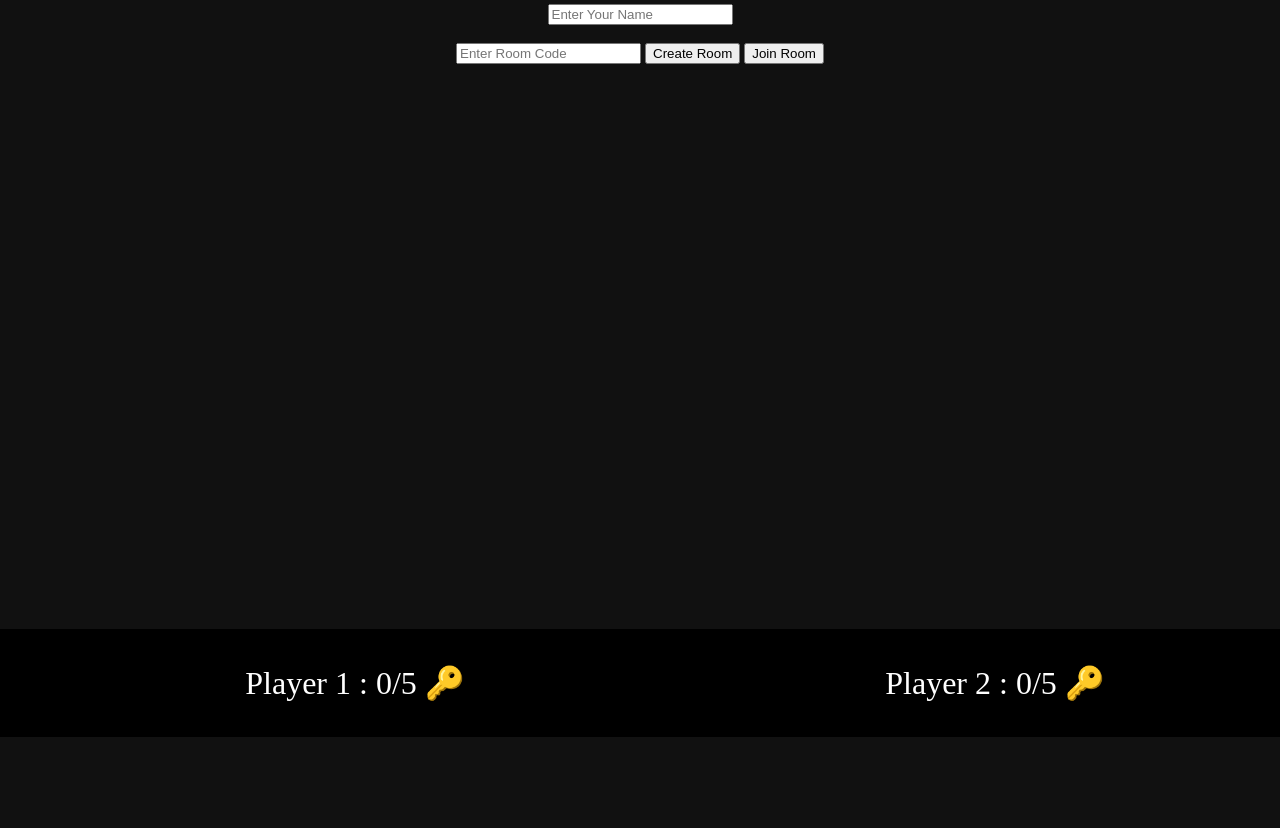
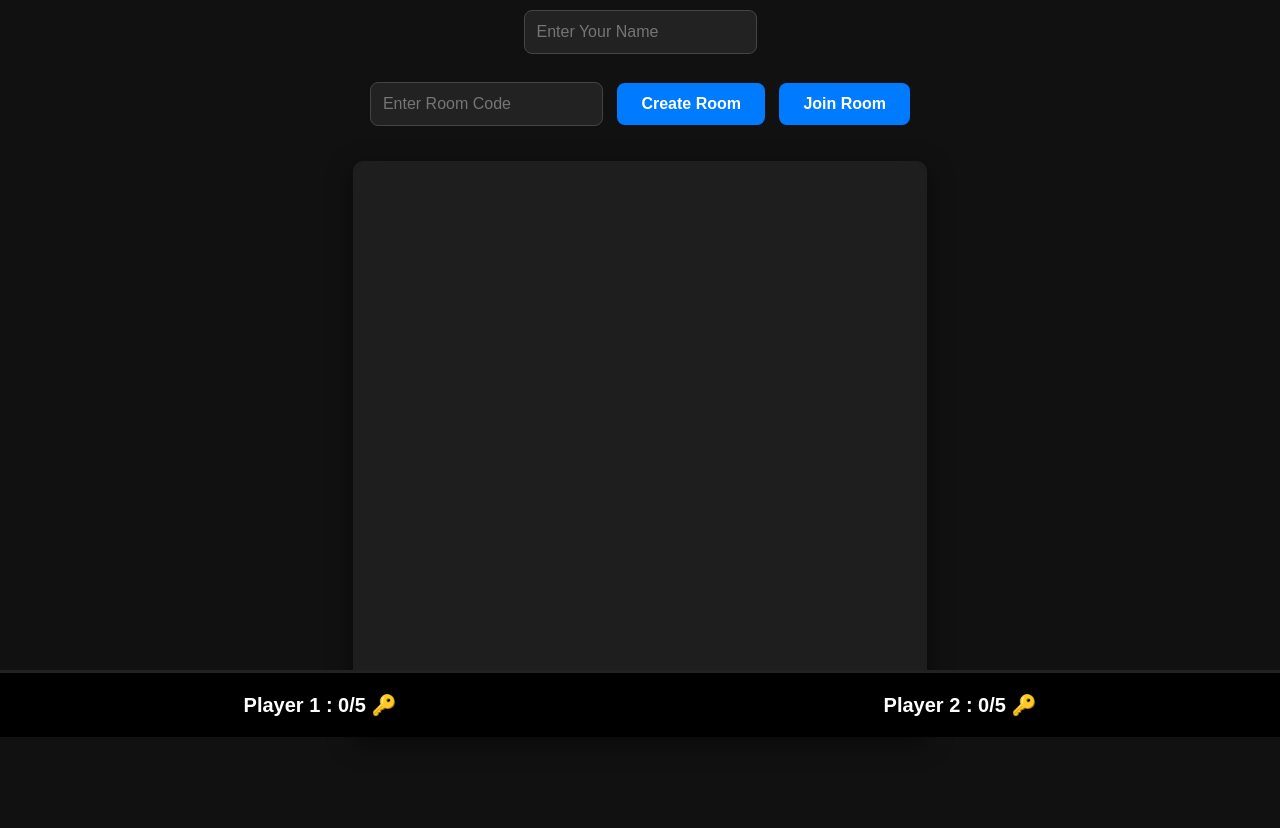
Before and after one commit to hihellosachin/CoupleGames, a plain HTML site: page multi.html in a window 1280 px wide. Shown: the part 63-891 px from the top of the page. Before the commit the page ends 800 px from the top, so only its background shows below. Drawn offline with Linux system fonts and the light colour scheme; files that its build step writes are made by us from their sources; files whose address does not match are found by name.

Commit message:
Update multi.css

```diff
--- a/multiplayer/multi.css
+++ b/multiplayer/multi.css
@@ -1,45 +1,79 @@
-body{
-background:#111;
-color:white;
-text-align:center;
-padding-bottom:120px;
+/* Full multi.css File */
+body {
+    background: #111;
+    color: white;
+    text-align: center;
+    padding-bottom: 140px;
+    font-family: sans-serif;
+    margin: 0;
 }
 
-#grid{
-display:grid;
-grid-template-columns:repeat(10,60px);
-gap:5px;
-justify-content:center;
-margin-top:20px;
+#grid {
+    display: grid;
+    grid-template-columns: repeat(10, 50px);
+    grid-template-rows: repeat(10, 50px);
+    gap: 6px;
+    justify-content: center;
+    margin: 30px auto;
+    width: max-content;
+    background: #1e1e1e;
+    padding: 10px;
+    border-radius: 10px;
+    box-shadow: 0 8px 24px rgba(0,0,0,0.5);
 }
 
-.tile{
-width:60px;
-height:60px;
-border-radius:5px;
-cursor:pointer;
+.tile {
+    width: 50px;
+    height: 50px;
+    border-radius: 6px;
+    cursor: pointer;
+    transition: transform 0.1s ease, filter 0.2s;
 }
 
-#progressBar{
-position:fixed;
-bottom:0;
-left:0;
-width:100%;
-background:black;
-display:flex;
-justify-content:space-around;
-padding:35px;
-font-size:32px;
-z-index:1000;
+.tile:hover {
+    filter: brightness(1.2);
+    transform: scale(1.05);
 }
 
-#claimedColors{
-margin-top:15px;
-font-size:20px;
-font-weight:bold;
+#progressBar {
+    position: fixed;
+    bottom: 0;
+    left: 0;
+    width: 100%;
+    background: #000;
+    display: flex;
+    justify-content: space-around;
+    padding: 20px 0;
+    font-size: 20px;
+    font-weight: bold;
+    z-index: 1000;
+    border-top: 3px solid #222;
 }
 
-.tile.found{
-border:4px solid white;
-box-sizing:border-box;
+/* Custom Input and Button Styling */
+input {
+    padding: 12px;
+    font-size: 16px;
+    border-radius: 8px;
+    border: 1px solid #444;
+    background: #222;
+    color: #fff;
+    margin: 5px;
+    outline: none;
 }
+
+button {
+    padding: 12px 24px;
+    font-size: 16px;
+    cursor: pointer;
+    border: none;
+    background: #007bff;
+    color: white;
+    border-radius: 8px;
+    font-weight: bold;
+    margin: 5px;
+}
+
+button:hover {
+    background: #0056b3;
+}
```
